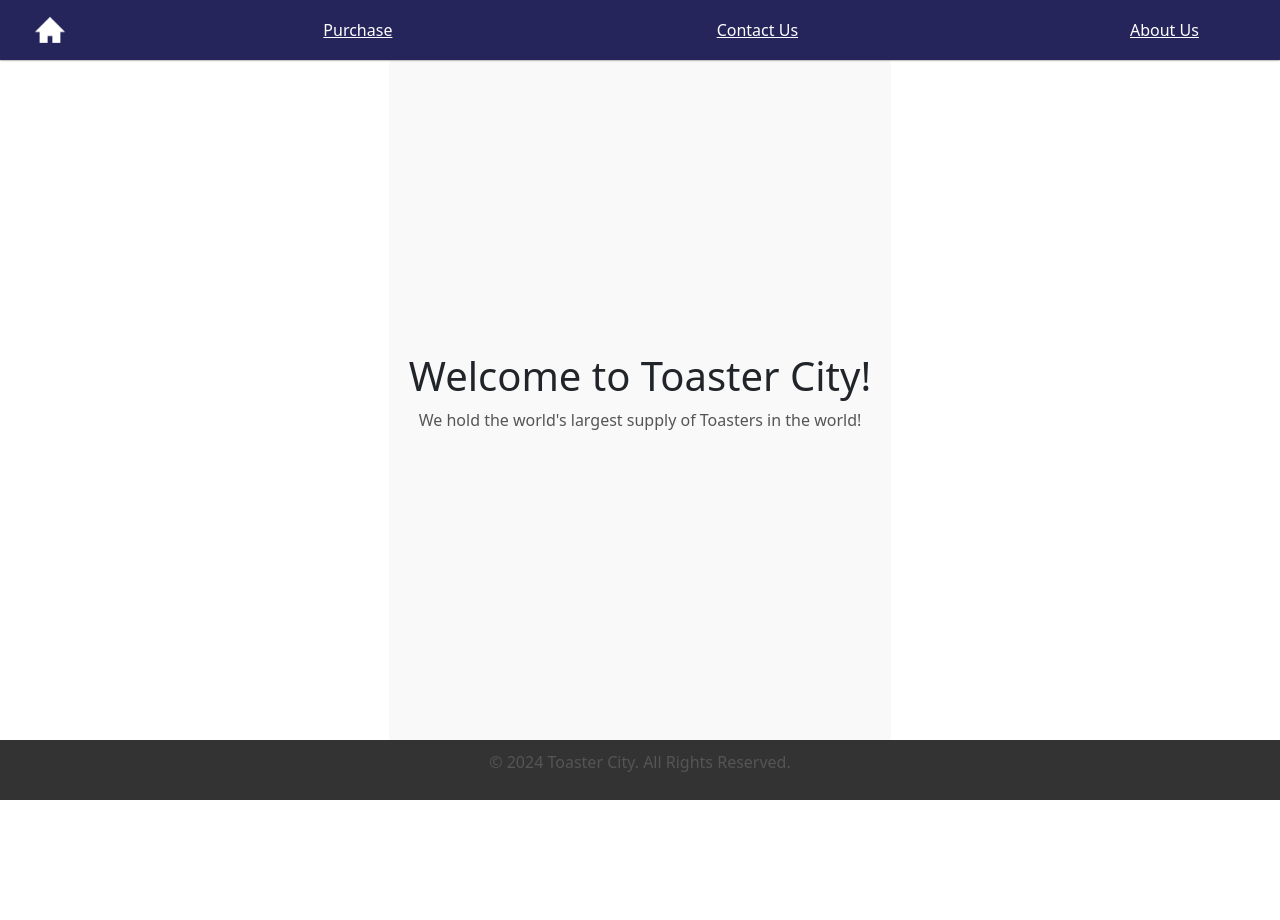
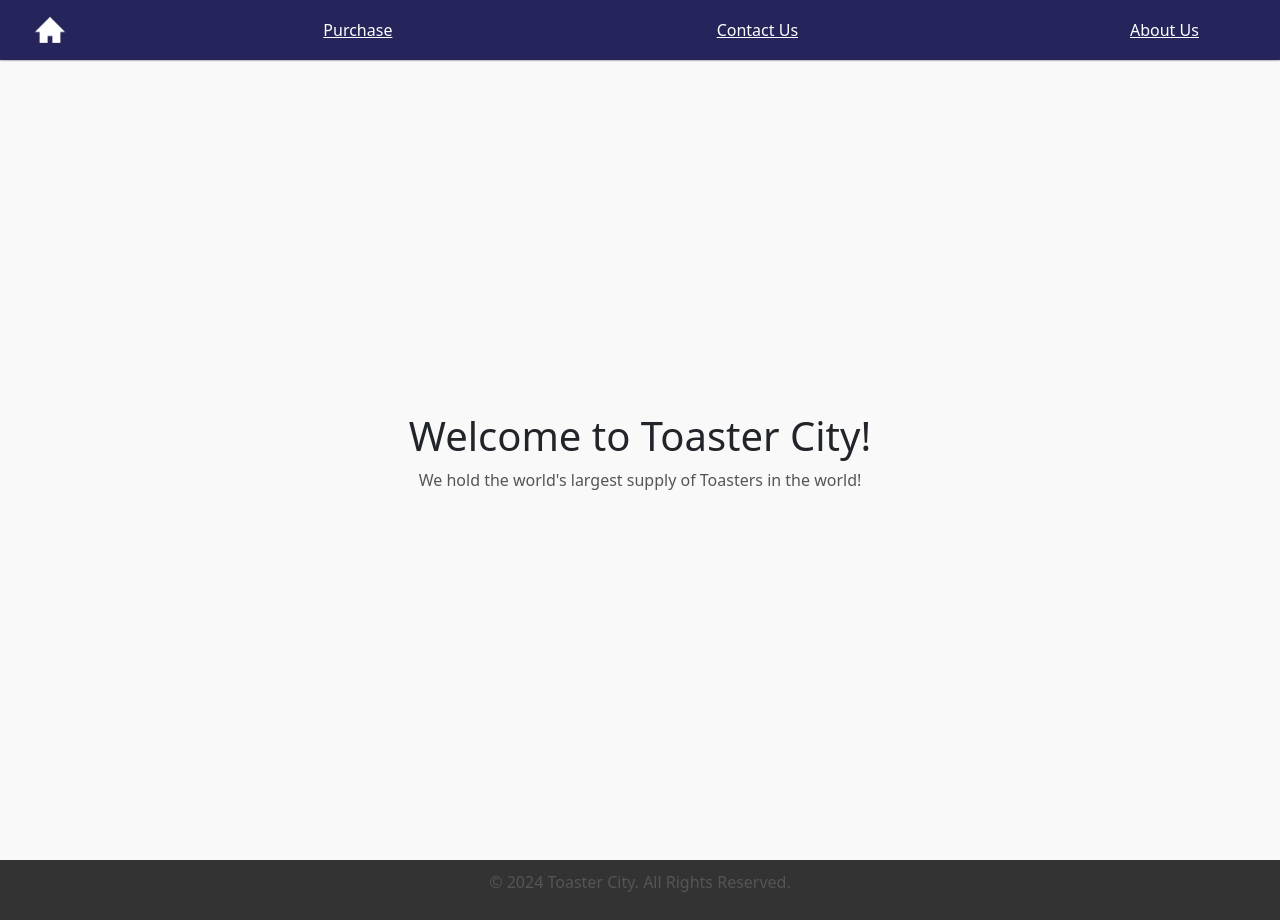
Before and after one commit to caelummmuhhh/cse5234-e-commerce-proj, a React (Create React App) app: page / in a window 1280 px wide. Before the commit the page ends 800 px from the top, so only its background shows below. Built offline with nearby package versions, Linux system fonts and the light colour scheme.

Commit message:
make header sticky and footer relative

```diff
--- a/src/App.js
+++ b/src/App.js
@@ -25,7 +25,7 @@ function App() {
         <Helmet>
           <title>Toaster City</title>
         </Helmet>
-        <div className="App content justify-center">
+        <div className="App content">
           <Topbar />
           <Routes>
             <Route path="/" element={<Home />} />
--- a/src/components/footer/Footer.css
+++ b/src/components/footer/Footer.css
@@ -4,7 +4,6 @@
     text-align: center;
     padding: 10px;
     left: 0;
-    position: fixed;
     bottom: 0;
     width: 100%;
 
--- a/src/components/topbar/Topbar.css
+++ b/src/components/topbar/Topbar.css
@@ -1,5 +1,5 @@
 .topbar {
-    position: fixed;
+    position: sticky;
     top: 0;
     left: 0;
     z-index: 100;
```
